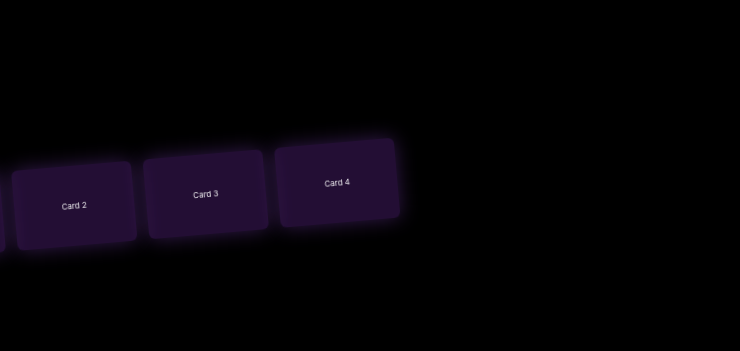
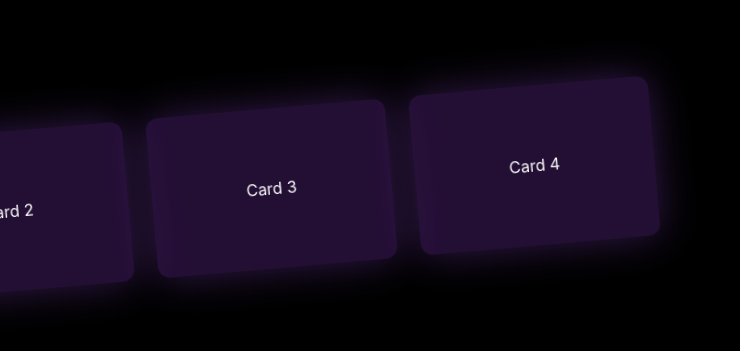
Before and after one commit to Hrisshhii/react-practice, a React (Vite) app in the folder framermotion/: page /#/scroll-animation in a window 1280 px wide. Shown: the part 1725-2076 px from the top of the page, without its empty margins (0-740 px from the left). Built offline with nearby package versions, Linux system fonts and the light colour scheme.

Commit message:
fixing horizontal scrolling

```diff
--- a/framermotion/src/components/ScrollAnimations/ScrollAnimation.tsx
+++ b/framermotion/src/components/ScrollAnimations/ScrollAnimation.tsx
@@ -21,7 +21,6 @@ const ScrollAnimation=()=>{
 
   const y=useTransform(scrollY,[0,2000],[0,-500]);
   const x=useTransform(scrollYProgress,[0,1],[500,-500]);
-  const scale=useTransform(scrollY,[2500,3000],[0.5, 1]);
   const rotate = useTransform(scrollYProgress,[0,1],[5,-5]);
 
   return (
@@ -49,7 +48,7 @@ const ScrollAnimation=()=>{
       </section>
 
       <section ref={sectionRef} className="h-[200vh] flex items-center overflow-hidden">
-        <motion.div style={{x,scale,rotate}} className="flex gap-6 mx-auto">
+        <motion.div style={{x,rotate}} className="flex gap-6 mx-auto">
           {[1,2,3,4].map(i=>(
             <div key={i} className="w-60 h-40 bg-purple-500/20 text-white rounded-xl flex items-center justify-center backdrop-blur-md shadow-[0_0_40px_rgba(168,85,247,0.3)] hover:scale-105 transition">
               Card {i}
```
